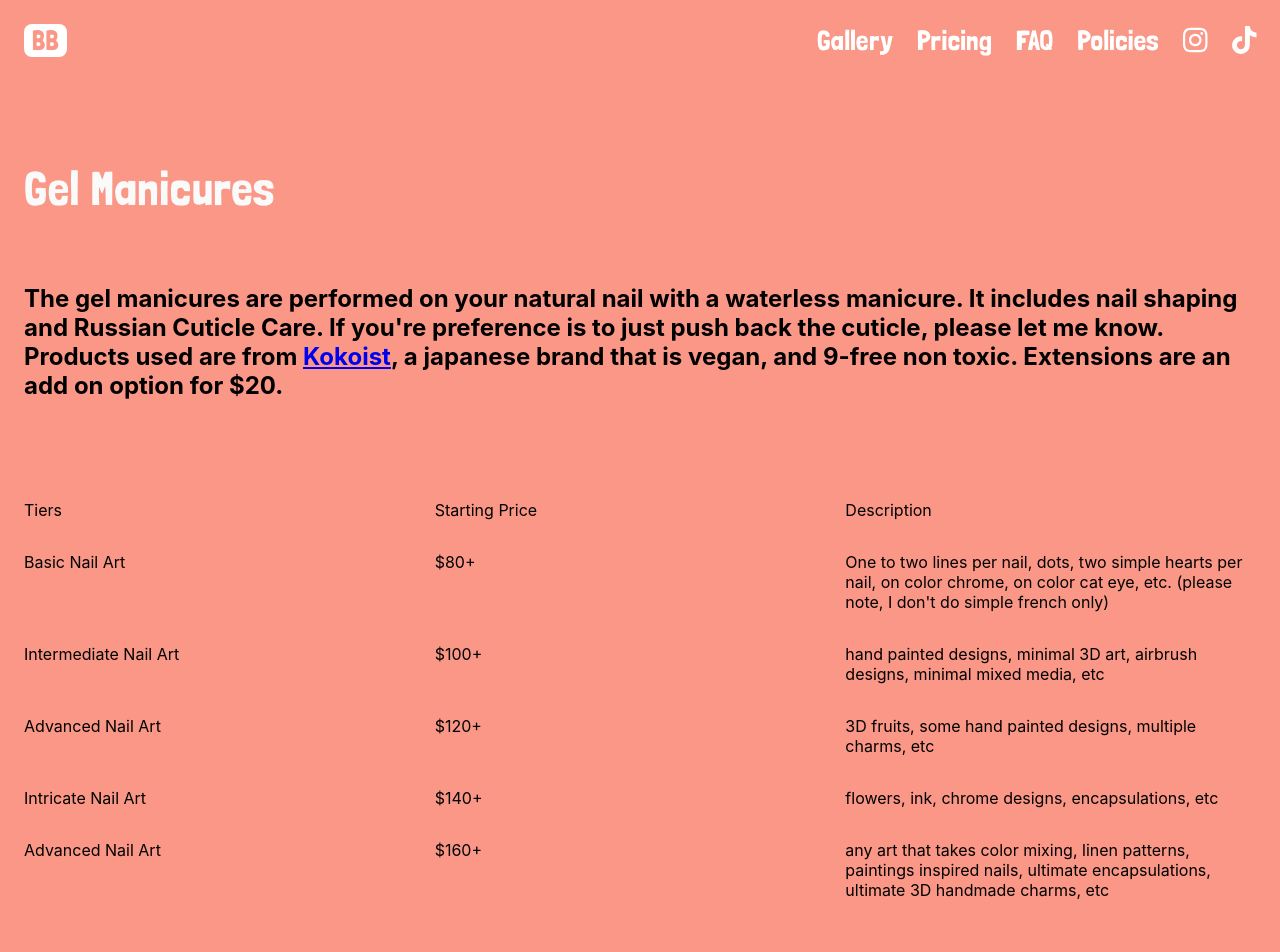
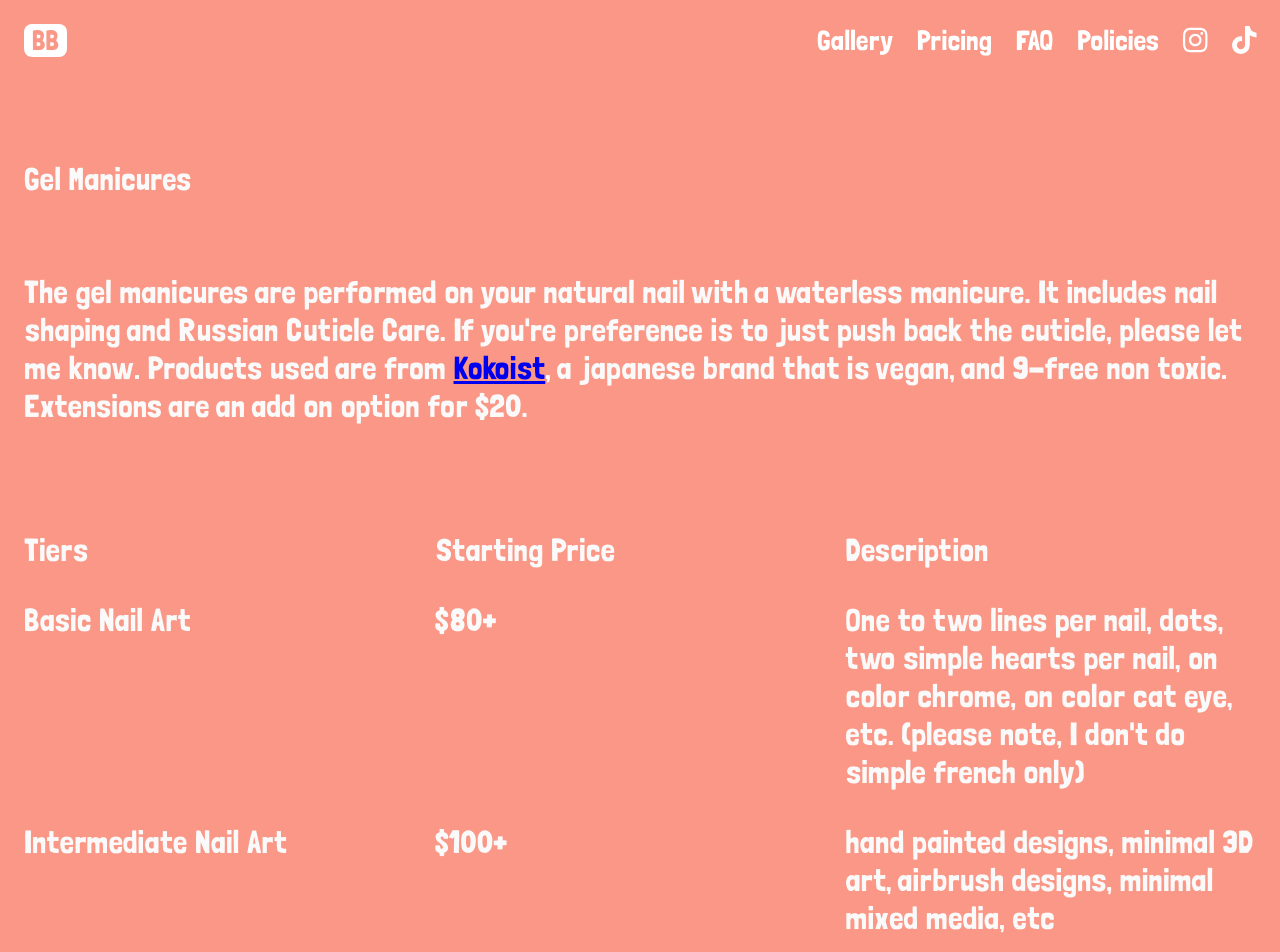
Before and after one commit to KevHnh/nailartbb, a React (Create React App) app: page /Pricing in a window 1280 px wide. Shown: the top 952 px of the page. Built offline with nearby package versions, Linux system fonts and the light colour scheme; the HTML template or start-up script is replaced by a standard one.

Commit message:
possible merge error, added font css

```diff
--- a/src/components/Pricing/Pricing.js
+++ b/src/components/Pricing/Pricing.js
@@ -5,8 +5,8 @@ function Pricing() {
   return (
     <div className="GlobalContainer">
       <div id="Pricing" className="GlobalWrapper">
-        <div className="header">Gel Manicures</div>
-        <h2>
+        <div className="header sub1" >Gel Manicures</div>
+        <h2 className="sub1">
           The gel manicures are performed on your natural nail with a waterless
           manicure. It includes nail shaping and Russian Cuticle Care. If you're
           preference is to just push back the cuticle, please let me know.
@@ -18,12 +18,12 @@ function Pricing() {
           an add on option for $20.
         </h2>
         <div className="flex-container-parent">
-          <div className="flex-container">
+          <div className="flex-container sub1">
             <div>Tiers</div>
             <div>Starting Price</div>
             <div>Description</div>
           </div>
-          <div className="flex-container">
+          <div className="flex-container sub1">
             <div>Basic Nail Art</div>
             <div>$80+</div>
             <div>
@@ -32,7 +32,7 @@ function Pricing() {
               simple french only)
             </div>
           </div>
-          <div className="flex-container">
+          <div className="flex-container sub1">
             <div>Intermediate Nail Art</div>
             <div>$100+</div>
             <div>
@@ -40,19 +40,19 @@ function Pricing() {
               mixed media, etc
             </div>
           </div>
-          <div className="flex-container">
+          <div className="flex-container sub1">
             <div>Advanced Nail Art</div>
             <div>$120+</div>
             <div>
               3D fruits, some hand painted designs, multiple charms, etc
             </div>
           </div>
-          <div className="flex-container">
+          <div className="flex-container sub1">
             <div>Intricate Nail Art</div>
             <div>$140+</div>
             <div>flowers, ink, chrome designs, encapsulations, etc</div>
           </div>
-          <div className="flex-container">
+          <div className="flex-container sub1">
             <div>Advanced Nail Art</div>
             <div>$160+</div>
             <div>
@@ -62,7 +62,7 @@ function Pricing() {
             </div>
           </div>
         </div>
-        <h2>
+        <h2 className=" sub1">
           If unsure as to what kind of tier your design is, please email
           bb.love.nails92@gmail.com and I will gladly help.
         </h2>
```
